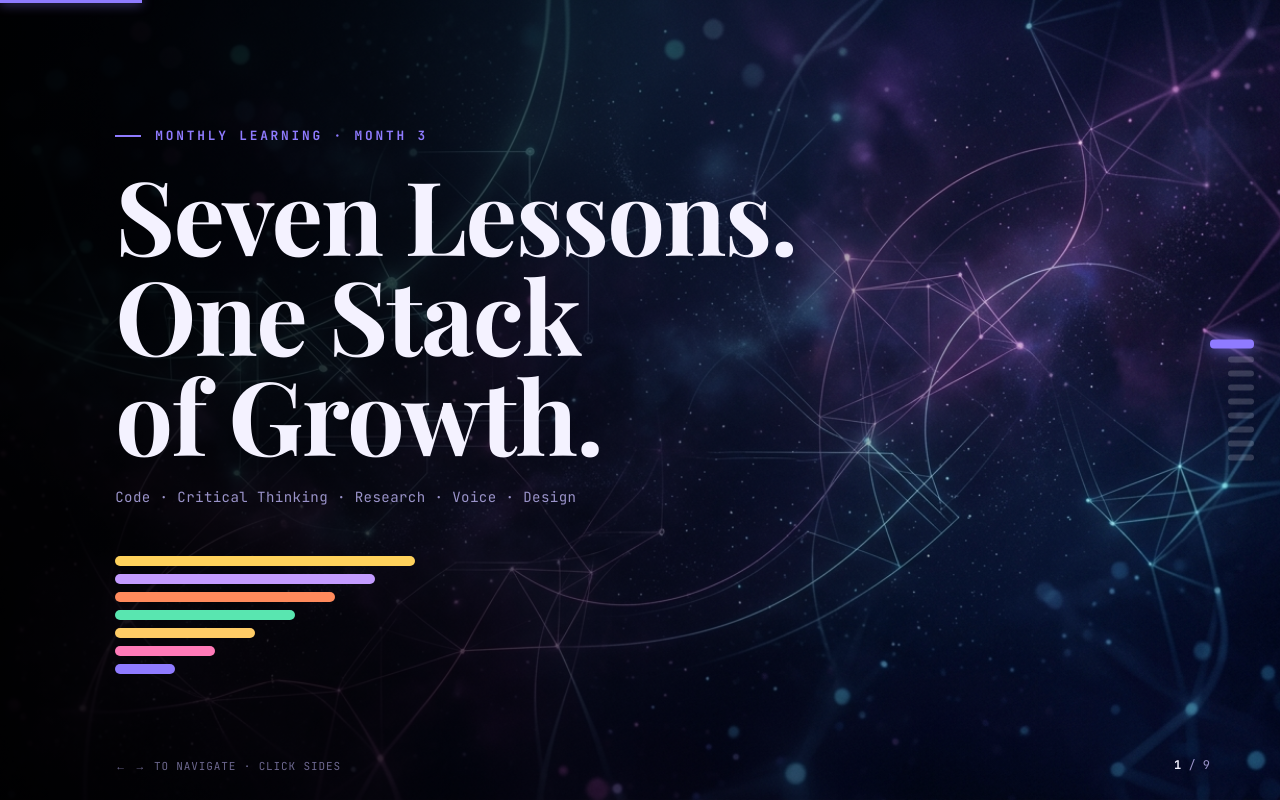
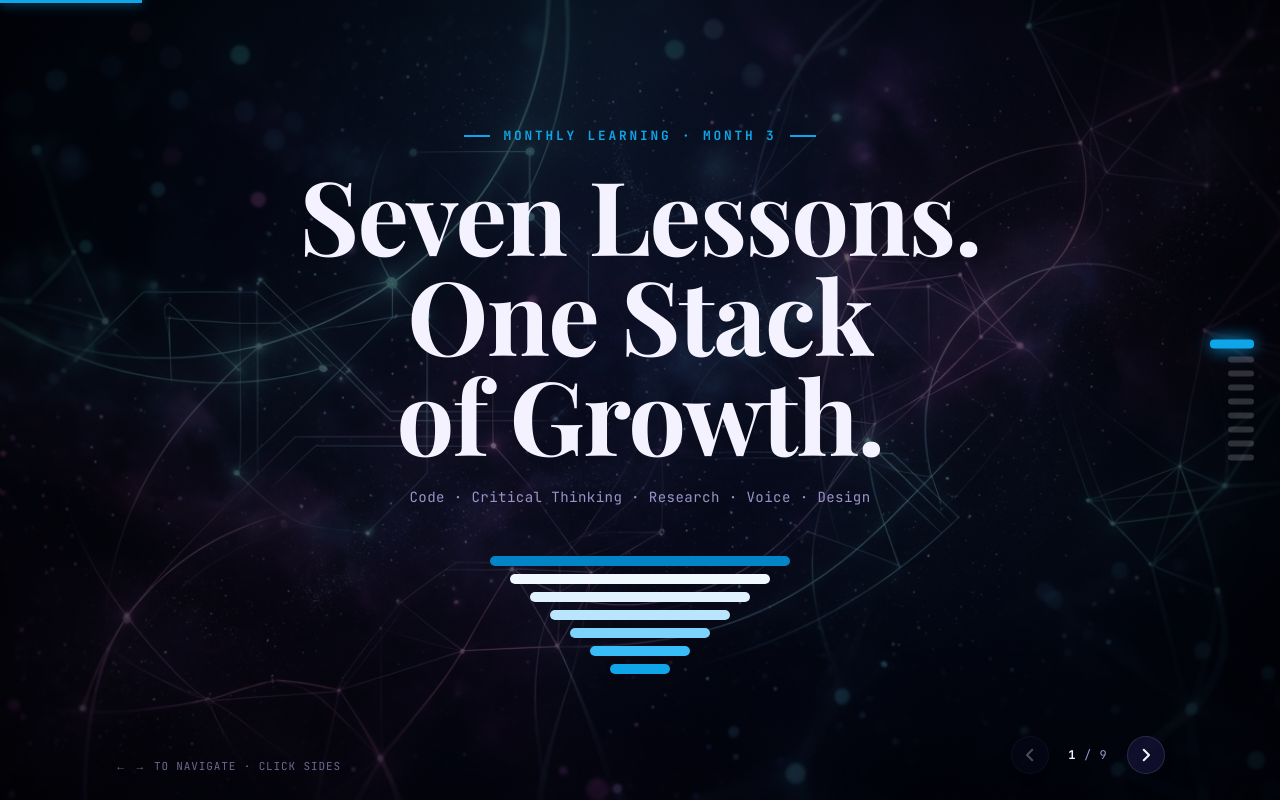
Before and after one commit to Mercy-line/peer-mentorship3, a Next.js app: page / in a window 1280 px wide. Built offline with nearby package versions, Linux system fonts and the light colour scheme.

Commit message:
change layout

```diff
--- a/components/ClosingSlide.tsx
+++ b/components/ClosingSlide.tsx
@@ -10,9 +10,13 @@ export const ClosingSlide: React.FC<ClosingSlideProps> = ({
   slide,
   isActive,
 }) => {
+  const hasBg = !!(slide.bgImage || slide.bgVideo);
+
   return (
     <section
       className={`absolute inset-0 z-10 flex flex-col justify-center px-[6vw] sm:px-[9vw] py-[6vh] transition-all duration-700 ${
+        hasBg ? "text-ink" : "bg-white text-[#12102a]"
+      } ${
         isActive
           ? "opacity-100 pointer-events-auto animate-riseIn"
           : "opacity-0 pointer-events-none translate-y-[26px]"
@@ -56,12 +60,14 @@ export const ClosingSlide: React.FC<ClosingSlideProps> = ({
         </div>
       ) : null}
 
-      {/* Centered Content Container */}
-      <div className="relative z-10 flex flex-col items-center text-center w-full max-w-[850px] mx-auto">
+      {/* Split Row Container */}
+      <div className="relative z-10 w-full flex flex-col md:flex-row items-center justify-between gap-[4vw] md:gap-[6vw]">
 
+        {/* Left Column: Wordings */}
+        <div className="flex flex-col items-start w-full md:max-w-[55%] text-left">
           {/* Eyebrow */}
           <div
-          className={`relative z-10 font-mono tracking-[0.22em] uppercase text-[clamp(11px,1vw,14px)] text-[var(--accent)] font-bold flex items-center justify-center gap-[14px] mb-[18px] before:content-[''] before:w-[26px] before:h-[2px] before:bg-[var(--accent)] after:content-[''] after:w-[26px] after:h-[2px] after:bg-[var(--accent)] ${
+            className={`relative z-10 font-mono tracking-[0.22em] uppercase text-[clamp(11px,1vw,14px)] text-[var(--accent)] font-bold flex items-center gap-[14px] mb-[18px] before:content-[''] before:w-[26px] before:h-[2px] before:bg-[var(--accent)] ${
               isActive ? "animate-fadeUp" : ""
             }`}
             style={isActive ? { animationDelay: "0.05s" } : undefined}
@@ -71,7 +77,9 @@ export const ClosingSlide: React.FC<ClosingSlideProps> = ({
 
           {/* Main Headline */}
           <h1
-          className={`relative z-10 font-display font-bold text-[clamp(34px,5.4vw,72px)] leading-[1.02] tracking-[-0.01em] text-ink ${
+            className={`relative z-10 font-display font-bold text-[clamp(34px,5.4vw,72px)] leading-[1.02] tracking-[-0.01em] ${
+              hasBg ? "text-ink" : "text-[#12102a]"
+            } ${
               isActive ? "animate-fadeUp" : ""
             }`}
             style={isActive ? { animationDelay: "0.15s" } : undefined}
@@ -80,7 +88,7 @@ export const ClosingSlide: React.FC<ClosingSlideProps> = ({
 
           {/* Closing Stack Summary (Chips) */}
           <div
-          className={`relative z-10 flex flex-wrap justify-center gap-[12px] mt-[32px] max-w-full ${
+            className={`relative z-10 flex flex-wrap gap-[12px] mt-[32px] max-w-full ${
               isActive ? "animate-fadeUp" : ""
             }`}
             style={isActive ? { animationDelay: "0.25s" } : undefined}
@@ -88,16 +96,17 @@ export const ClosingSlide: React.FC<ClosingSlideProps> = ({
             {slide.keywords.map((kw, i) => (
               <span
                 key={i}
-              className={`relative z-10 font-mono text-[clamp(12px,0.95vw,15px)] font-medium px-[18px] py-[10px] rounded-[100px] border whitespace-nowrap ${
+                className={`relative z-10 font-mono text-[clamp(12px,0.95vw,15px)] px-[18px] py-[10px] rounded-[100px] whitespace-nowrap shadow-md ${
                   kw.strong
-                  ? "border-[var(--accent)] text-[var(--accent)]"
-                  : "border-[var(--line)] bg-white/3 text-ink"
+                    ? "text-white font-bold border-none"
+                    : hasBg
+                    ? "bg-white/10 text-ink border-none"
+                    : "bg-[#f1f5f9] text-[#475569] border border-[#e2e8f0]"
                 }`}
                 style={
                   kw.strong
                     ? {
-                      backgroundColor:
-                        "color-mix(in srgb, var(--accent) 12%, transparent)",
+                        backgroundColor: "var(--accent)",
                       }
                     : undefined
                 }
@@ -109,29 +118,36 @@ export const ClosingSlide: React.FC<ClosingSlideProps> = ({
 
           {/* Thanks message */}
           <div
-          className={`relative z-10 mt-[26px] font-mono text-[14px] text-ink-dim ${
+            className={`relative z-10 mt-[26px] font-mono text-[14px] ${
+              hasBg ? "text-ink-dim" : "text-[#475569]"
+            } ${
               isActive ? "animate-fadeUp" : ""
             }`}
             style={isActive ? { animationDelay: "0.35s" } : undefined}
           >
             {slide.thanks}
           </div>
+        </div>
 
-        {/* Integrated cards side-by-side, NOT stacked overlapping */}
+        {/* Right Column: Integrated cards side-by-side, NOT stacked overlapping */}
         {slide.contentImages && slide.contentImages.length > 0 && (
           <div
-            className={`flex flex-row justify-center items-center gap-[24px] mt-[36px] w-full max-w-[620px] transition-all duration-700 ${
+            className={`flex flex-row justify-center items-center gap-[16px] w-full md:w-[38vw] max-w-[480px] transition-all duration-700 ${
               isActive
-                ? "opacity-100 scale-100 translate-y-0"
-                : "opacity-0 scale-95 translate-y-8 pointer-events-none"
+                ? "opacity-100 scale-100 translate-x-0"
+                : "opacity-0 scale-95 translate-x-8 pointer-events-none"
             }`}
             style={isActive ? { transitionDelay: "0.4s" } : undefined}
           >
             {/* Card 1 */}
             <div
-              className="w-[45%] aspect-[4/3] rounded-2xl border border-line bg-[#1a1640]/40 p-2 shadow-2xl backdrop-blur-md"
+              className={`w-[48%] aspect-[3/4] rounded-2xl border p-2 shadow-2xl backdrop-blur-md ${
+                hasBg ? "border-line bg-[#1a1640]/40" : "border-black/5 bg-[#0ea5e9]/5"
+              }`}
               style={{
-                boxShadow: `0 15px 35px -10px var(--accent2)`,
+                boxShadow: hasBg
+                  ? `0 15px 35px -10px var(--accent2)`
+                  : `0 15px 35px -10px rgba(14,165,233,0.1)`,
               }}
             >
               <img
@@ -144,9 +160,13 @@ export const ClosingSlide: React.FC<ClosingSlideProps> = ({
             {/* Card 2 */}
             {slide.contentImages.length > 1 && (
               <div
-                className="w-[45%] aspect-[4/3] rounded-2xl border border-line bg-[#1a1640]/40 p-2 shadow-2xl backdrop-blur-md"
+                className={`w-[48%] aspect-[3/4] rounded-2xl border p-2 shadow-2xl backdrop-blur-md ${
+                  hasBg ? "border-line bg-[#1a1640]/40" : "border-black/5 bg-[#0ea5e9]/5"
+                }`}
                 style={{
-                  boxShadow: `0 15px 35px -10px var(--accent2), 0 0 20px -8px var(--accent)`,
+                  boxShadow: hasBg
+                    ? `0 15px 35px -10px var(--accent2), 0 0 20px -8px var(--accent)`
+                    : `0 15px 35px -10px rgba(14,165,233,0.1), 0 0 20px -8px rgba(14,165,233,0.15)`,
                 }}
               >
                 <img
@@ -158,6 +178,7 @@ export const ClosingSlide: React.FC<ClosingSlideProps> = ({
             )}
           </div>
         )}
+
       </div>
     </section>
   );
--- a/components/ContentSlide.tsx
+++ b/components/ContentSlide.tsx
@@ -10,9 +10,13 @@ export const ContentSlide: React.FC<ContentSlideProps> = ({
   slide,
   isActive,
 }) => {
+  const hasBg = !!(slide.bgImage || slide.bgVideo);
+
   return (
     <section
       className={`absolute inset-0 z-10 flex flex-col justify-center px-[6vw] sm:px-[9vw] py-[6vh] transition-all duration-700 ${
+        hasBg ? "text-ink" : "bg-white text-[#12102a]"
+      } ${
         isActive
           ? "opacity-100 pointer-events-auto animate-riseIn"
           : "opacity-0 pointer-events-none translate-y-[26px]"
@@ -56,11 +60,11 @@ export const ContentSlide: React.FC<ContentSlideProps> = ({
         </div>
       ) : null}
 
-      {/* Row Split Container */}
+      {/* Split Row Container */}
       <div className="relative z-10 w-full flex flex-col md:flex-row items-center justify-between gap-[4vw] md:gap-[6vw]">
 
         {/* Left Column: Wordings */}
-        <div className="flex flex-col items-start w-full md:max-w-[55%]">
+        <div className="flex flex-col items-start w-full md:max-w-[55%] text-left">
           {/* Eyebrow header */}
           <div
             className={`relative z-10 font-mono tracking-[0.22em] uppercase text-[clamp(11px,1vw,14px)] text-[var(--accent)] font-bold flex items-center gap-[14px] mb-[18px] before:content-[''] before:w-[26px] before:h-[2px] before:bg-[var(--accent)] ${
@@ -73,7 +77,9 @@ export const ContentSlide: React.FC<ContentSlideProps> = ({
 
           {/* Main Headline */}
           <h1
-            className={`relative z-10 font-display font-bold text-[clamp(38px,6.4vw,84px)] leading-[1.02] tracking-[-0.01em] max-w-[16ch] text-ink ${
+            className={`relative z-10 font-display font-bold text-[clamp(38px,6.4vw,84px)] leading-[1.02] tracking-[-0.01em] max-w-[16ch] ${
+              hasBg ? "text-ink" : "text-[#12102a]"
+            } ${
               isActive ? "animate-fadeUp" : ""
             }`}
             style={isActive ? { animationDelay: "0.16s" } : undefined}
@@ -82,7 +88,9 @@ export const ContentSlide: React.FC<ContentSlideProps> = ({
 
           {/* Description / Subtext */}
           <div
-            className={`relative z-10 font-mono text-[clamp(12px,1vw,14px)] text-ink-dim mt-[14px] tracking-[0.02em] [&_b]:text-ink ${
+            className={`relative z-10 font-mono text-[clamp(12px,1vw,14px)] mt-[14px] tracking-[0.02em] ${
+              hasBg ? "text-ink-dim [&_b]:text-ink" : "text-[#475569] [&_b]:text-[#12102a]"
+            } ${
               isActive ? "animate-fadeUp" : ""
             }`}
             style={isActive ? { animationDelay: "0.24s" } : undefined}
@@ -99,16 +107,17 @@ export const ContentSlide: React.FC<ContentSlideProps> = ({
             {slide.keywords.map((kw, i) => (
               <span
                 key={i}
-                className={`font-mono text-[clamp(12px,0.95vw,15px)] font-medium px-[18px] py-[10px] rounded-[100px] border whitespace-nowrap ${
+                className={`font-mono text-[clamp(12px,0.95vw,15px)] px-[18px] py-[10px] rounded-[100px] whitespace-nowrap shadow-sm ${
                   kw.strong
-                    ? "border-[var(--accent)] text-[var(--accent)]"
-                    : "border-[var(--line)] bg-white/3 text-ink"
+                    ? "text-white font-bold border-none"
+                    : hasBg
+                    ? "bg-white/10 text-ink border-none"
+                    : "bg-[#f1f5f9] text-[#475569] border border-[#e2e8f0]"
                 }`}
                 style={
                   kw.strong
                     ? {
-                        backgroundColor:
-                          "color-mix(in srgb, var(--accent) 12%, transparent)",
+                        backgroundColor: "var(--accent)",
                       }
                     : undefined
                 }
@@ -120,7 +129,9 @@ export const ContentSlide: React.FC<ContentSlideProps> = ({
 
           {/* Tagline quote */}
           <div
-            className={`relative z-10 mt-[44px] font-display font-semibold text-[clamp(18px,1.7vw,26px)] text-ink max-w-[34ch] border-l-3 border-[var(--accent)] pl-[18px] [&_span]:text-[var(--accent)] ${
+            className={`relative z-10 mt-[44px] font-display font-semibold text-[clamp(18px,1.7vw,26px)] max-w-[34ch] border-l-3 border-[var(--accent)] pl-[18px] ${
+              hasBg ? "text-ink [&_span]:text-[var(--accent)]" : "text-[#12102a] [&_span]:text-[var(--accent)]"
+            } ${
               isActive ? "animate-fadeUp" : ""
             }`}
             style={isActive ? { animationDelay: "0.4s" } : undefined}
@@ -131,7 +142,9 @@ export const ContentSlide: React.FC<ContentSlideProps> = ({
         {/* Right Column: Page Image (Inline Integrated, NOT FLOATING OVERLAY) */}
         {slide.contentImages && slide.contentImages.length > 0 && (
           <div
-            className={`w-full md:w-[38vw] max-w-[420px] aspect-[4/3] rounded-2xl border border-line bg-[#1a1640]/40 p-2 shadow-2xl backdrop-blur-md transition-all duration-700 ${
+            className={`w-full md:w-[38vw] max-w-[420px] aspect-[4/3] rounded-2xl border bg-[#1a1640]/5 p-2 shadow-2xl backdrop-blur-md transition-all duration-700 ${
+              hasBg ? "border-line bg-[#1a1640]/40" : "border-black/5 bg-[#0ea5e9]/5"
+            } ${
               isActive
                 ? "opacity-100 scale-100 translate-x-0"
                 : "opacity-0 scale-95 translate-x-8 pointer-events-none"
@@ -139,7 +152,9 @@ export const ContentSlide: React.FC<ContentSlideProps> = ({
             style={
               isActive
                 ? {
-                    boxShadow: `0 20px 40px -15px var(--accent2), 0 0 30px -10px var(--accent)`,
+                    boxShadow: hasBg
+                      ? `0 20px 40px -15px var(--accent2), 0 0 30px -10px var(--accent)`
+                      : `0 20px 40px -15px rgba(14,165,233,0.15)`,
                     transitionDelay: "0.45s",
                   }
                 : undefined
@@ -154,16 +169,6 @@ export const ContentSlide: React.FC<ContentSlideProps> = ({
         )}
 
       </div>
-
-      {/* Big Slide Number in Background (Stays behind split container) */}
-      <div
-        className={`absolute right-[7vw] top-[8vh] font-mono text-[clamp(60px,9vw,150px)] font-bold text-ink opacity-[0.07] line-height-none select-none z-0 ${
-          isActive ? "animate-fadeUp" : ""
-        }`}
-        style={isActive ? { animationDelay: "0.05s" } : undefined}
-      >
-        {slide.bignum}
-      </div>
     </section>
   );
 };
--- a/components/SlideDeck.tsx
+++ b/components/SlideDeck.tsx
@@ -28,9 +28,10 @@ export const SlideDeck: React.FC = () => {
   }
 
   const activeSlide = slidesData[currentIndex];
-  const accent = activeSlide.accent || "#8f7bff";
-  const accent2 = activeSlide.accent2 || "#2a2560";
+  const accent = activeSlide.accent || "#0ea5e9";
+  const accent2 = activeSlide.accent2 || "#0284c7";
   const progressPercent = ((currentIndex + 1) / slidesData.length) * 100;
+  const hasBg = !!(activeSlide.bgImage || activeSlide.bgVideo);
 
   return (
     <div
@@ -84,16 +85,70 @@ export const SlideDeck: React.FC = () => {
         currentIndex={currentIndex}
         onSelect={goToSlide}
         accent={accent}
+        hasBg={hasBg}
       />
 
       {/* Bottom Nav hint */}
-      <div className="navhint absolute bottom-[26px] left-[6vw] sm:left-[9vw] z-50 font-mono text-[11px] text-[#9a93c9] tracking-[0.08em] uppercase opacity-70 pointer-events-none">
+      <div
+        className={`navhint absolute bottom-[26px] left-[6vw] sm:left-[9vw] z-50 font-mono text-[11px] tracking-[0.08em] uppercase opacity-70 pointer-events-none transition-colors duration-500 ${
+          hasBg ? "text-[#9a93c9]" : "text-[#475569]"
+        }`}
+      >
         ← → to navigate · click sides
       </div>
 
-      {/* Slide counter */}
-      <div className="counter absolute bottom-[26px] right-[70px] z-50 font-mono text-[12px] text-[#9a93c9] pointer-events-none">
-        <b className="text-[#f4f2ff]">{currentIndex + 1}</b> / {slidesData.length}
+      {/* Dynamic Navigation Controller (Back Arrow, Counter, Next Arrow) */}
+      <div className="absolute bottom-[26px] right-[6vw] sm:right-[9vw] z-50 flex items-center gap-[14px]">
+        {/* Back Button */}
+        <button
+          onClick={(e) => {
+            e.stopPropagation();
+            prevSlide();
+          }}
+          disabled={currentIndex === 0}
+          className={`w-[38px] h-[38px] rounded-full flex items-center justify-center border transition-all active:scale-90 shadow-lg cursor-pointer ${
+            hasBg
+              ? "border-line bg-[#1a1640]/60 text-ink hover:bg-[#1a1640]/90 hover:text-white"
+              : "border-[#cbd5e1] bg-[#f8fafc]/80 text-[#12102a] hover:bg-[#e2e8f0] hover:text-[#0ea5e9]"
+          } ${
+            currentIndex === 0 ? "opacity-30 cursor-not-allowed pointer-events-none" : ""
+          }`}
+          aria-label="Previous Slide"
+        >
+          <svg className="w-[18px] h-[18px]" fill="none" stroke="currentColor" viewBox="0 0 24 24" strokeWidth="2.8">
+            <path strokeLinecap="round" strokeLinejoin="round" d="M15 19l-7-7 7-7" />
+          </svg>
+        </button>
+
+        {/* Counter */}
+        <div
+          className={`font-mono text-[12px] tracking-[0.05em] select-none min-w-[50px] text-center transition-colors duration-500 ${
+            hasBg ? "text-[#9a93c9]" : "text-[#475569]"
+          }`}
+        >
+          <b className={hasBg ? "text-[#f4f2ff]" : "text-[#12102a]"}>{currentIndex + 1}</b> / {slidesData.length}
+        </div>
+
+        {/* Next Button */}
+        <button
+          onClick={(e) => {
+            e.stopPropagation();
+            nextSlide();
+          }}
+          disabled={currentIndex === slidesData.length - 1}
+          className={`w-[38px] h-[38px] rounded-full flex items-center justify-center border transition-all active:scale-90 shadow-lg cursor-pointer ${
+            hasBg
+              ? "border-line bg-[#1a1640]/60 text-ink hover:bg-[#1a1640]/90 hover:text-white"
+              : "border-[#cbd5e1] bg-[#f8fafc]/80 text-[#12102a] hover:bg-[#e2e8f0] hover:text-[#0ea5e9]"
+          } ${
+            currentIndex === slidesData.length - 1 ? "opacity-30 cursor-not-allowed pointer-events-none" : ""
+          }`}
+          aria-label="Next Slide"
+        >
+          <svg className="w-[18px] h-[18px]" fill="none" stroke="currentColor" viewBox="0 0 24 24" strokeWidth="2.8">
+            <path strokeLinecap="round" strokeLinejoin="round" d="M9 5l7 7-7 7" />
+          </svg>
+        </button>
       </div>
 
       {/* Click zones */}
--- a/components/StackNav.tsx
+++ b/components/StackNav.tsx
@@ -6,6 +6,7 @@ interface StackNavProps {
   currentIndex: number;
   onSelect: (index: number) => void;
   accent: string;
+  hasBg?: boolean;
 }
 
 export const StackNav: React.FC<StackNavProps> = ({
@@ -13,6 +14,7 @@ export const StackNav: React.FC<StackNavProps> = ({
   currentIndex,
   onSelect,
   accent,
+  hasBg = true,
 }) => {
   return (
     <div
@@ -31,7 +33,11 @@ export const StackNav: React.FC<StackNavProps> = ({
             className={`cursor-pointer transition-all duration-350 ease-[cubic-bezier(0.19,1,0.22,1)] ${
               isOn
                 ? "w-[44px] h-[9px] rounded-[4px]"
-                : "w-[26px] h-[6px] rounded-[4px] bg-[#f4f2ff]/18 hover:bg-[#f4f2ff]/40"
+                : `w-[26px] h-[6px] rounded-[4px] ${
+                    hasBg
+                      ? "bg-[#f4f2ff]/18 hover:bg-[#f4f2ff]/40"
+                      : "bg-[#12102a]/15 hover:bg-[#12102a]/35"
+                  }`
             }`}
             style={
               isOn
--- a/components/TitleSlide.tsx
+++ b/components/TitleSlide.tsx
@@ -9,7 +9,7 @@ interface TitleSlideProps {
 export const TitleSlide: React.FC<TitleSlideProps> = ({ slide, isActive }) => {
   return (
     <section
-      className={`absolute inset-0 z-10 flex flex-col justify-center px-[6vw] sm:px-[9vw] py-[6vh] transition-all duration-700 ${
+      className={`absolute inset-0 z-10 flex flex-col justify-center items-center text-center px-[6vw] sm:px-[9vw] py-[6vh] transition-all duration-700 ${
         isActive
           ? "opacity-100 pointer-events-auto animate-riseIn"
           : "opacity-0 pointer-events-none translate-y-[26px]"
@@ -33,7 +33,7 @@ export const TitleSlide: React.FC<TitleSlideProps> = ({ slide, isActive }) => {
           <div
             className="absolute inset-0"
             style={{
-              background: "linear-gradient(90deg, #000000f0 0%, #000000c0 30%, #00000040 70%, transparent 100%)",
+              background: "radial-gradient(circle, rgba(0,0,0,0.5) 0%, rgba(0,0,0,0.8) 100%)",
             }}
           />
         </div>
@@ -47,14 +47,14 @@ export const TitleSlide: React.FC<TitleSlideProps> = ({ slide, isActive }) => {
           <div
             className="absolute inset-0"
             style={{
-              background: "linear-gradient(90deg, #000000f0 0%, #000000c0 30%, #00000040 70%, transparent 100%)",
+              background: "radial-gradient(circle, rgba(0,0,0,0.5) 0%, rgba(0,0,0,0.8) 100%)",
             }}
           />
         </div>
       ) : null}
 
       <div
-        className={`relative z-10 font-mono tracking-[0.22em] uppercase text-[clamp(11px,1vw,14px)] text-[var(--accent)] font-bold flex items-center gap-[14px] mb-[18px] before:content-[''] before:w-[26px] before:h-[2px] before:bg-[var(--accent)] ${
+        className={`relative z-10 font-mono tracking-[0.22em] uppercase text-[clamp(11px,1vw,14px)] text-[var(--accent)] font-bold flex items-center justify-center gap-[14px] mb-[18px] before:content-[''] before:w-[26px] before:h-[2px] before:bg-[var(--accent)] after:content-[''] after:w-[26px] after:h-[2px] after:bg-[var(--accent)] ${
           isActive ? "animate-fadeUp" : ""
         }`}
         style={isActive ? { animationDelay: "0.05s" } : undefined}
@@ -79,7 +79,7 @@ export const TitleSlide: React.FC<TitleSlideProps> = ({ slide, isActive }) => {
         {slide.subtitle}
       </div>
 
-      <div className="relative z-10 flex flex-col-reverse gap-2 mt-12">
+      <div className="relative z-10 flex flex-col-reverse items-center gap-2 mt-12">
         {slide.stackColors.map((color, i) => (
           <div
             key={i}
--- a/data/slides.ts
+++ b/data/slides.ts
@@ -4,20 +4,20 @@ export const slidesData: SlideData[] = [
   {
     id: 0,
     type: "title",
-    accent: "#8f7bff",
-    accent2: "#2a2560",
+    accent: "#0ea5e9",
+    accent2: "#0284c7",
     eyebrow: "Monthly Learning · Month 3",
     title: "Seven Lessons.<br>One <span class=\"glow\">Stack</span><br>of Growth.",
     subtitle: "Code · Critical Thinking · Research · Voice · Design",
     bgImage: "/backgrounds/bg_title.jpg",
     stackColors: [
-      "#8f7bff",
-      "#ff7ab8",
-      "#ffcc66",
-      "#59e6b0",
-      "#ff8a5c",
-      "#c39bff",
-      "#ffd25c",
+      "#0ea5e9",
+      "#38bdf8",
+      "#7dd3fc",
+      "#bae6fd",
+      "#e0f2fe",
+      "#f0f9ff",
+      "#0284c7",
     ],
   },
   {
@@ -48,8 +48,8 @@ export const slidesData: SlideData[] = [
     id: 2,
     type: "content",
     bignum: "02",
-    accent: "#ff5fa8",
-    accent2: "#3d1533",
+    accent: "#0ea5e9",
+    accent2: "#0284c7",
     eyebrow: "Critical Thinking in Using AI · Dr C",
     title: "Think Before You Prompt",
     who: "The art of evaluating reasoning — <b>yours and everyone else's</b>",
@@ -66,8 +66,8 @@ export const slidesData: SlideData[] = [
     id: 3,
     type: "content",
     bignum: "03",
-    accent: "#ffb84d",
-    accent2: "#3d2b10",
+    accent: "#0ea5e9",
+    accent2: "#0284c7",
     eyebrow: "Responsible Use of AI in Job Applications · Collins Wanjohi",
     title: "AI Assists. You Decide.",
     contentImages: ["/jobs.jpg"],
@@ -85,8 +85,8 @@ export const slidesData: SlideData[] = [
     id: 4,
     type: "content",
     bignum: "04",
-    accent: "#4de8a0",
-    accent2: "#0f3d2b",
+    accent: "#0ea5e9",
+    accent2: "#0284c7",
     eyebrow: "Research Skills for Academia & Innovation · Dr C",
     title: "From Curiosity to Citation",
     contentImages: ["/google_scholar.jpeg"],
@@ -104,8 +104,8 @@ export const slidesData: SlideData[] = [
     id: 5,
     type: "content",
     bignum: "05",
-    accent: "#ff8a65",
-    accent2: "#3d1f10",
+    accent: "#0ea5e9",
+    accent2: "#0284c7",
     eyebrow: "Scholarship Writing Principles · Dr C & Bridgette",
     title: "Your Story. Your Voice.",
     contentImages: ["/your_story.jpeg"],
@@ -140,8 +140,8 @@ export const slidesData: SlideData[] = [
     id: 7,
     type: "content",
     bignum: "07",
-    accent: "#ffd23f",
-    accent2: "#3d3210",
+    accent: "#0ea5e9",
+    accent2: "#0284c7",
     eyebrow: "Human-Centered Design & Thinking",
     title: "Design for Humans",
     contentImages: ["/HCD.webp"],
@@ -156,8 +156,8 @@ export const slidesData: SlideData[] = [
   {
     id: 8,
     type: "closing",
-    accent: "#8f7bff",
-    accent2: "#2a2560",
+    accent: "#0ea5e9",
+    accent2: "#0284c7",
     eyebrow: "Month 3 · Wrapped",
     title: "Keep Learning.<br>Keep Questioning.",
     contentImages: ["/keepLearning.jpeg", "/keep_learning.jpeg"],
```
Lines whose indentation alone changed are shown as unchanged.
